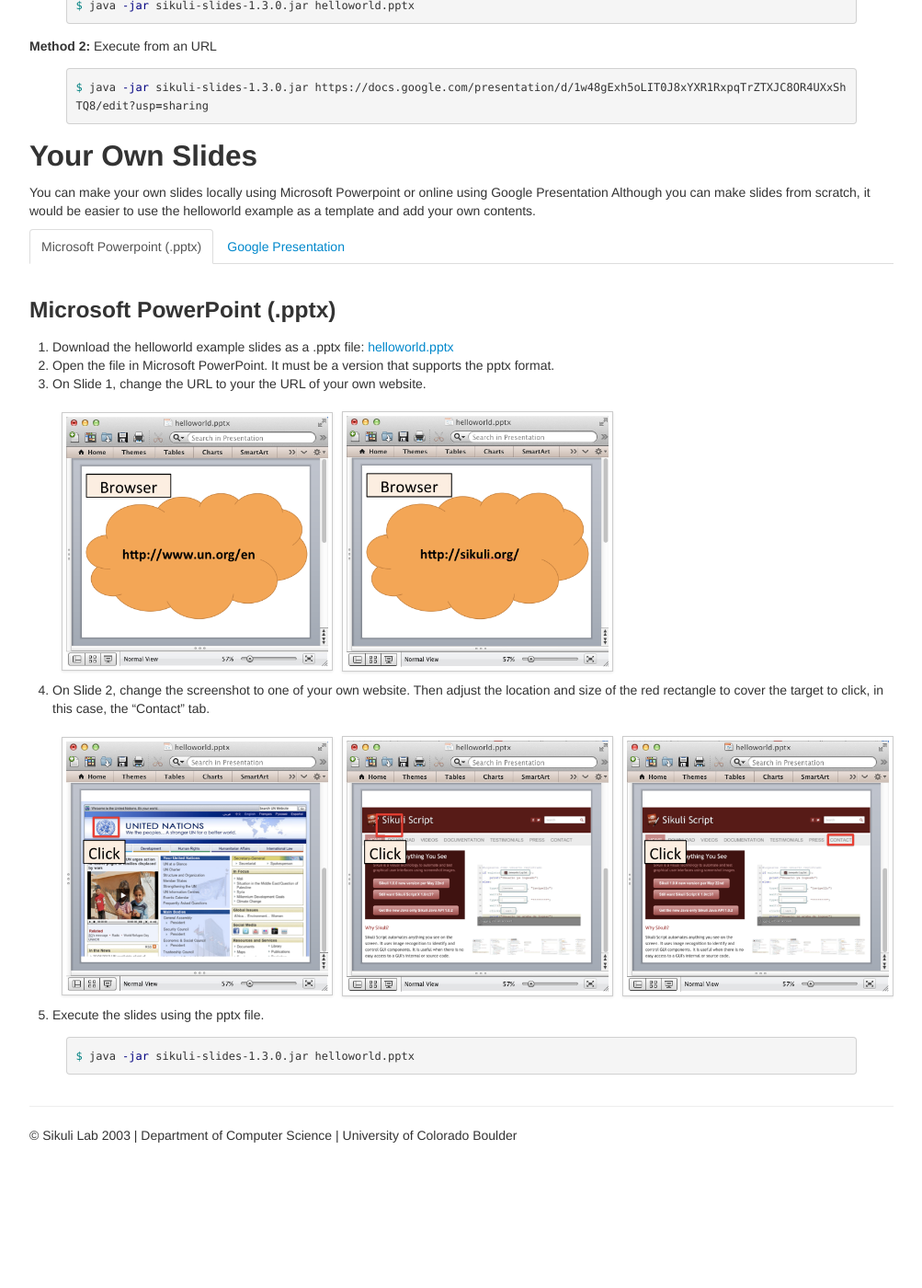
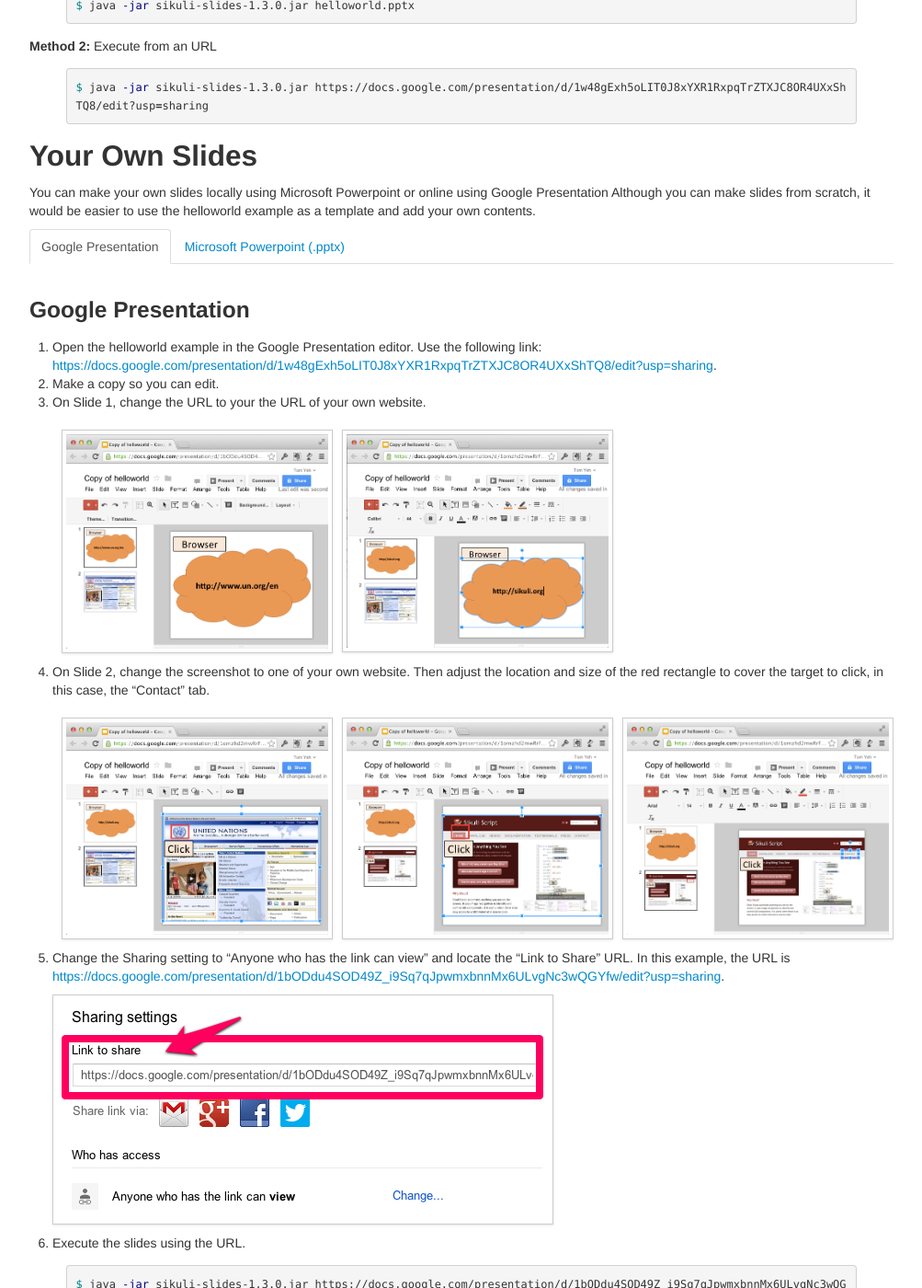
Before and after one commit to sikuli/sikuli-slides, a Jekyll site: the page built from getting_started.md, in a window 1280 px wide and 1400 px high, scrolled down 796 px. Shown: the whole window at 92% size, without its empty margins (138-1141 px from the left). Built offline with Jekyll 4.4.1, drawn with Linux system fonts in a browser that asks for light colours; before the commit the page ends 2050 px from its top, so only the background shows below that; some of the changed text lies outside the part shown.

Commit message:
more docs

```diff
--- a/docs.md
+++ b/docs.md
@@ -2,62 +2,96 @@
 layout: default
 title: Documentation
 ---
+<style>
+div .info {
+	height:150px;
+}
+</style>
 
-## Mouse/Keyboard Actions
+## Basic Mouse/Keyboard Actions
+
+<ul class="thumbnails">
+		{% assign docid = '1mWe81kAkt7kWe0tBSt_VvRUXPCtdWUFhSF_yq4jH2xE' %}
+		{% assign name = 'Click' %}
+		{% assign description = 'Execute a mouse left click action on the target marked by the rectangle.' %}
+		{% include actions.html %}
 
 
-### Click
-
-<iframe src="https://docs.google.com/presentation/d/1mWe81kAkt7kWe0tBSt_VvRUXPCtdWUFhSF_yq4jH2xE/embed?start=false&loop=false&delayms=3000" frameborder="0" width="300" height="200" allowfullscreen="true" mozallowfullscreen="true" webkitallowfullscreen="true">
-</iframe>
-
-### Double Click
-
-<iframe src="https://docs.google.com/presentation/d/1rCvCfqRe3ke7jv2qDkNxLS2Yi79doG1t08Pzkr1OB3k/embed?start=false&loop=false&delayms=3000" frameborder="0" width="300" height="200" allowfullscreen="true" mozallowfullscreen="true" webkitallowfullscreen="true">
-</iframe>
+		{% assign docid = '1rCvCfqRe3ke7jv2qDkNxLS2Yi79doG1t08Pzkr1OB3k' %}
+		{% assign name = 'Double Click' %}
+		{% assign description = 'Execute a mouse double left click action on the target marked by the rectangle.' %}
+		{% include actions.html %}
 
 
-### Right Click
+		{% assign docid = '1WGhC9ycp4Yd61W071YJMjGOoGAq3y5ChP6xn7Z2N8E8' %}
+		{% assign name = 'Right Click' %}
+		{% assign description = 'Execute a mouse right click action on the target marked by the rectangle.' %}
+		{% include actions.html %}
 
-<iframe src="https://docs.google.com/presentation/d/1WGhC9ycp4Yd61W071YJMjGOoGAq3y5ChP6xn7Z2N8E8/embed?start=false&loop=false&delayms=3000" frameborder="0" width="300" height="200" allowfullscreen="true" mozallowfullscreen="true" webkitallowfullscreen="true">
-</iframe>
 
-### Type
+		{% assign docid = '1OHEfMB8ehcaw4GclYyCHHufcZRV3G4Wz-6MlynkJQvI' %}
+		{% assign name = 'Type' %}
+		{% assign description = 'Type in the target marked by the rectangle. The content to type is inside the rectangle.' %}
+		{% include actions.html %}
 
-<iframe src="https://docs.google.com/presentation/d/1OHEfMB8ehcaw4GclYyCHHufcZRV3G4Wz-6MlynkJQvI/embed?start=false&loop=false&delayms=3000" frameborder="0" width="300" height="200" allowfullscreen="true" mozallowfullscreen="true" webkitallowfullscreen="true">
-</iframe>
+		{% assign docid = '11F7ldEw8jOUZwDPiAtYxADCHc-WUch_Z-K-iKpv2ywk' %}
+		{% assign name = 'Drag and Drop' %}
+		{% assign description = 'Drag the target in one rectangle to the area in another rectangle.' %}
+		{% include actions.html %}
 
-## Output Actions
+</ul>
 
-### Caption
 
-<iframe src="https://docs.google.com/presentation/d/1-3SuDlrJB86sVo0lg1QP4R53n0j1qcx-qxikBjVq-YI/embed?start=false&loop=false&delayms=3000" frameborder="0" width="300" height="200" allowfullscreen="true" mozallowfullscreen="true" webkitallowfullscreen="true">
-</iframe>
+## Other Actions
+
+<ul class="thumbnails">
+		{% assign docid = '1-3SuDlrJB86sVo0lg1QP4R53n0j1qcx-qxikBjVq-YI' %}
+		{% assign name = 'Caption' %}
+		{% assign description = 'Display caption text on the screen in a rectangle in yellow background.' %}
+		{% include actions.html %}
+
+		{% assign docid = '10Oa1jp3j8pO016V-bWz6jQ2Ppfn_DRLvx7SvNb2Rc4M' %}
+		{% assign name = 'Browser' %}
+		{% assign description = 'Open the default web browser and load the URL written inside the cloud symbol.' %}
+		{% include actions.html %}
+
+		{% assign docid = '1Bfud47ZtFQQCOEvaBNUkaXvHT4G-7V6rNvcQM2EvvwI' %}
+		{% assign name = 'Delay' %}
+		{% assign description = 'Delay the execution by some amount of time. In this example, the execution of slide 3 is delayed by 10 seconds.' %}
+		{% include actions.html %}
+
+
+		{% assign docid = '18euvQySosDfnS9wO2LLmKWRf_QvvIW248cMvBi5VxaY' %}
+		{% assign name = 'Exist' %}
+		{% assign description = 'Check if the target marked by the rectangle exists. If not, the execution is aborted.' %}
+		{% include actions.html %}
+
+</ul>
+
 
 ### Audio
 
 Note: The audio feature is only supported in PowerPoint. Google Presentation does not support adding audio clips.
 
-## Control Actions
-
-### Browser
-
-<iframe src="https://docs.google.com/presentation/d/10Oa1jp3j8pO016V-bWz6jQ2Ppfn_DRLvx7SvNb2Rc4M/embed?start=false&loop=false&delayms=3000" frameborder="0" width="300" height="200" allowfullscreen="true" mozallowfullscreen="true" webkitallowfullscreen="true">
-</iframe>
-
-### Delay
-
-<iframe src="https://docs.google.com/presentation/d/1Bfud47ZtFQQCOEvaBNUkaXvHT4G-7V6rNvcQM2EvvwI/embed?start=true&loop=true&delayms=3000" frameborder="0" width="300" height="200" allowfullscreen="true" mozallowfullscreen="true" webkitallowfullscreen="true">
-</iframe>
-
-### Exist
-
-
 ## Modes
 
 Sikuli Slides can be executed in three modes: automation, tutorial, and help.
 
-## Command Line Parameters
+<dl>
+  <dt>Automation</dt>
+  <dd>This is the default execution mode. On each slide, once the target is found, the mouse or keyboard action indicated on the slide is performed. Then the execution moves to the next step. </dd>
+  <dt>Tutorial</dt>
+  <dd>The purpose of the tutorial mode is to teach a user how to perform a sequence of steps, rather than actually executing those steps. On each slide, once the target is found, it is highlighted by a rectangle to bring the user's attention to the target. A text box appears next to the target and displays the action that should be formed. The user can navigate the tutorial in his/her own pace. The user can decide when to move to the next slide, return to the previous slide, or jump to any slide in the sequence.
+  </dd>
+  <dt>Help</dt>
+  <dd>
+	The purpose of the help mode is to assist a user to perform a sequence of steps. It is assumed that the user is somewhat familiar with the sequence, but just needs some extra reminder. Similar to the tutorial mode, the user will be able to see targets highlighted along the sequence and will have to click or type on targets on his/her own. But unlike the tutorial mode, the user does not need to explicitly tell the system to move to the next step. Rather, the system can automatically detect if user has clicked or typed on the right target. If so, it will automatically advance to the next slide.
+  </dd>
+</dl>
 
-* Sensitivity
-* Delay
+## Parameters
+
+There are several parameters that can be set at the command line to control the execution behavior of Sikuli Slides.
+
+* **MinScore:** The minimum similar score for a target to be considered a match
+* **Delay:** The delay interval between two slides.
--- a/getting_started.md
+++ b/getting_started.md
@@ -44,21 +44,12 @@
 
 
 <ul class="nav nav-tabs" id="myTabs">
-  <li class="active"><a href="#powerpoint" data-toggle="tab">Microsoft Powerpoint (.pptx)</a></li>
-  <li><a href="#gdrive" data-toggle="tab">Google Presentation</a></li>
+  <li class="active"><a href="#gdrive" data-toggle="tab">Google Presentation</a></li>
+  <li><a href="#powerpoint" data-toggle="tab">Microsoft Powerpoint (.pptx)</a></li>
 </ul>
 
 <div class="tab-content">
-  <div class="tab-pane active" id="powerpoint">
-
-	{% capture content_powerpoint %}
-	    {% include powerpoint.md %}
-	  {% endcapture %}
-	{{ content_powerpoint | unindent | markdownify }}
-
-
-  </div>
-  <div class="tab-pane" id="gdrive">
+  <div class="tab-pane active" id="gdrive">
 
 
 	{% capture content_gdrive %}
@@ -69,6 +60,15 @@
 
 
   </div>
+  <div class="tab-pane" id="powerpoint">
+
+	{% capture content_powerpoint %}
+	    {% include powerpoint.md %}
+	  {% endcapture %}
+	{{ content_powerpoint | unindent | markdownify }}
+
+
+  </div>
 </div>
 
 <script>
```
Also changed, not shown: _includes/actions.html (added, +19 -0 lines), about.md (+5 -1 lines), img/google-drive-logo.png (added), img/ppt_logo.png (added), 1 other file.
